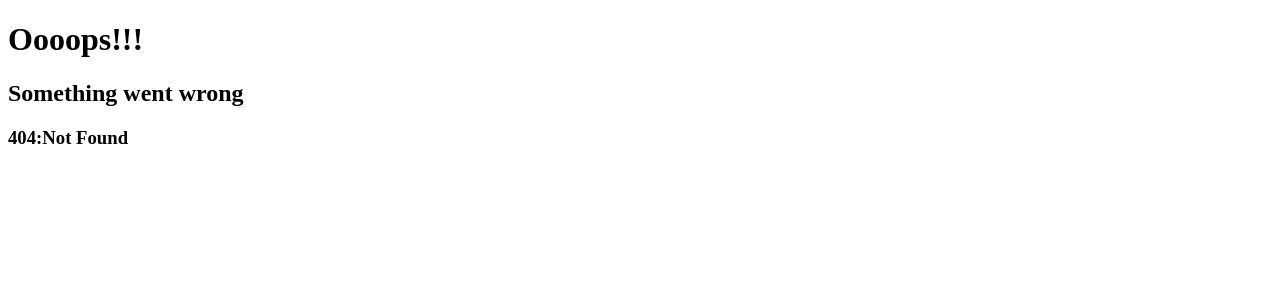
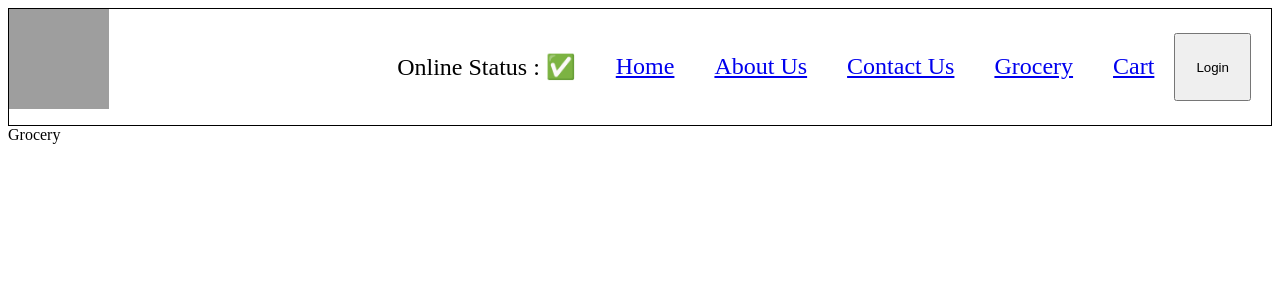
Before and after one commit to naseefkp66/namaste-react, a React (Vite) app: page /grocery in a window 1280 px wide. Before the commit this address had no page. Shown: the top 300 px of the page. Built offline with nearby package versions, Linux system fonts and the light colour scheme; grey boxes are pictures that could not be loaded.

Commit message:
added lazy loading

```diff
--- a/src/App.js
+++ b/src/App.js
@@ -1,4 +1,4 @@
-import React from "react"
+import React,{lazy,Suspense} from "react"
 import ReactDOM from "react-dom/client"
 import Header from "./components/Header"
 import Body from "./components/Body"
@@ -8,7 +8,7 @@
 import Error from "./components/Error"
 import RestaurantMenu from "./components/RestaurantMenu"
 
-
+const Grocery = lazy(()=>import("./components/Grocery"))
 const AppLayout = () => {
     return <div className="app">
         <Header />
@@ -35,6 +35,10 @@
             {
                 path:"/restaurants/:resId",
                 element:<RestaurantMenu/>
+            },
+            {
+                path:"/grocery",
+                element:<Suspense fallback={<h1>Loading</h1>}><Grocery/></Suspense>
             }
         ],
         errorElement:<Error/>
--- /dev/null
+++ b/src/components/Grocery.js
@@ -0,0 +1,9 @@
+import React from 'react'
+
+function Grocery() {
+  return (
+    <div>Grocery</div>
+  )
+}
+
+export default Grocery
--- a/src/components/Header.js
+++ b/src/components/Header.js
@@ -18,6 +18,7 @@
                 <li><Link to="/">Home</Link></li>
                 <li><Link to="/about">About Us</Link></li>
                 <li><Link to="/contact">Contact Us</Link></li>
+                <li><Link to="/grocery">Grocery</Link></li>
                 <li><Link to="/">Cart</Link></li>
                 <button className="login-btn" onClick={()=>(btnName==='Login'?setBtnName('Logout'):setBtnName('Login'))}>
                 {btnName}
```
